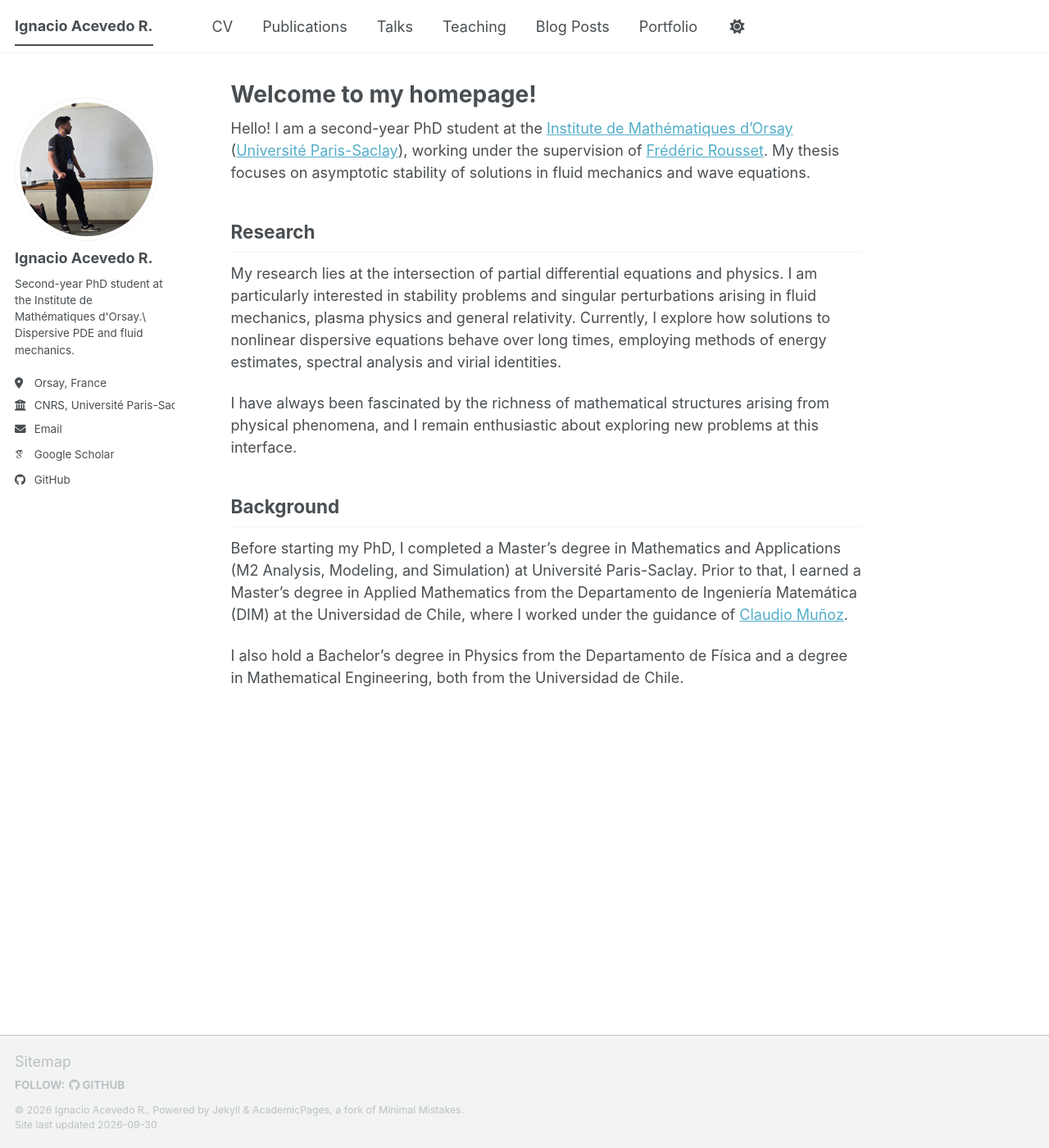
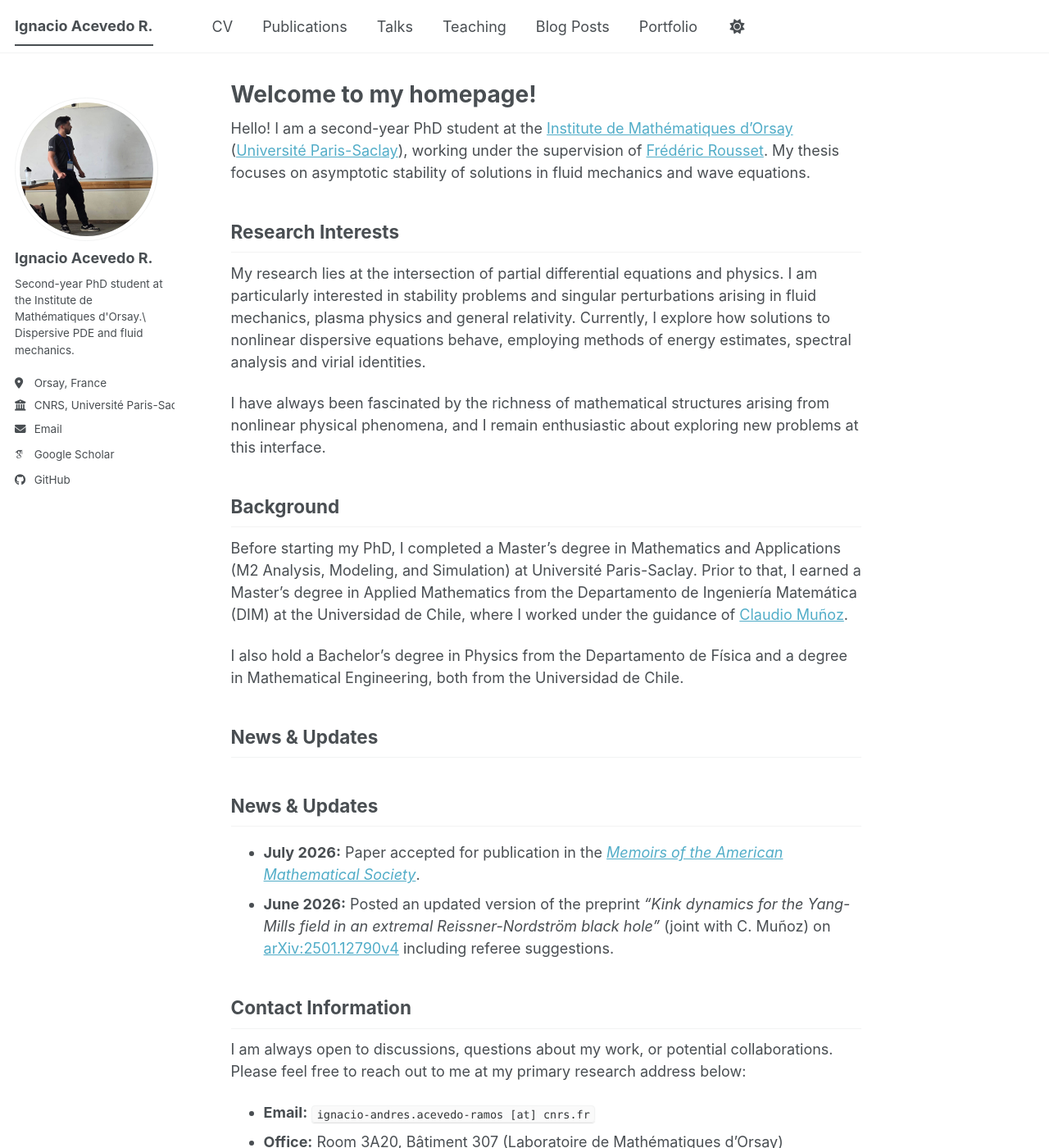
Before and after one commit to IgnacioAcevR/ignacioacevr.github.io, a Jekyll site: the page built from _pages/about.md, in a window 1280 px wide and 1400 px high. Shown: the whole window at 82% size. Built offline with Jekyll 4.4.1, drawn with Linux system fonts in a browser that asks for light colours; some web fonts are replaced; a script bundle is joined from its source files by our own code; library files that are not in the unit come from our copies.

Commit message:
Added talk and update about md

```diff
--- a/_pages/about.md
+++ b/_pages/about.md
@@ -9,14 +9,28 @@ redirect_from:
 
 Hello! I am a second-year PhD student at the [Institute de Mathématiques d'Orsay](https://www.imo.universite-paris-saclay.fr/fr/) ([Université Paris-Saclay](https://www.universite-paris-saclay.fr/)), working under the supervision of [Frédéric Rousset](https://www.imo.universite-paris-saclay.fr/~frederic.rousset/). My thesis focuses on asymptotic stability of solutions in fluid mechanics and wave equations.
 
-## Research
+## Research Interests
 
-My research lies at the intersection of partial differential equations and physics. I am particularly interested in stability problems and singular perturbations arising in fluid mechanics, plasma physics and general relativity. Currently, I explore how solutions to nonlinear dispersive equations behave over long times, employing methods of energy estimates, spectral analysis and virial identities.
+My research lies at the intersection of partial differential equations and physics. I am particularly interested in stability problems and singular perturbations arising in fluid mechanics, plasma physics and general relativity. Currently, I explore how solutions to nonlinear dispersive equations behave, employing methods of energy estimates, spectral analysis and virial identities.
 
-I have always been fascinated by the richness of mathematical structures arising from physical phenomena, and I remain enthusiastic about exploring new problems at this interface.
+I have always been fascinated by the richness of mathematical structures arising from nonlinear physical phenomena, and I remain enthusiastic about exploring new problems at this interface.
 
 ## Background
 
 Before starting my PhD, I completed a Master's degree in Mathematics and Applications (M2 Analysis, Modeling, and Simulation) at Université Paris-Saclay. Prior to that, I earned a Master's degree in Applied Mathematics from the Departamento de Ingeniería Matemática (DIM) at the Universidad de Chile, where I worked under the guidance of [Claudio Muñoz](https://sites.google.com/view/claumuno/home?authuser=0).
 
 I also hold a Bachelor's degree in Physics from the Departamento de Física and a degree in Mathematical Engineering, both from the Universidad de Chile.
+
+## News & Updates
+
+## News & Updates
+
+* **July 2026:** Paper accepted for publication in the [*Memoirs of the American Mathematical Society*](https://www.ams.org/cgi-bin/mstrack/accepted_papers/memo).
+* **June 2026:** Posted an updated version of the preprint *"Kink dynamics for the Yang-Mills field in an extremal Reissner-Nordström black hole"* (joint with C. Muñoz) on [arXiv:2501.12790v4](https://arxiv.org/abs/2501.12790v4) including referee suggestions.
+
+## Contact Information
+
+I am always open to discussions, questions about my work, or potential collaborations. Please feel free to reach out to me at my primary research address below:
+
+* **Email:** `ignacio-andres.acevedo-ramos [at] cnrs.fr`
+* **Office:** Room 3A20, Bâtiment 307 (Laboratoire de Mathématiques d'Orsay)
```
Also changed, not shown: _publications/2026-05-paper-Kink-YMERN.md (+1 -1 lines), _talks/2013-03-01-tutorial-1.md (deleted, +0 -13 lines), _talks/2026-05-26-kink-dynamics-orsay.md (added, +26 -0 lines), 1 other file.
